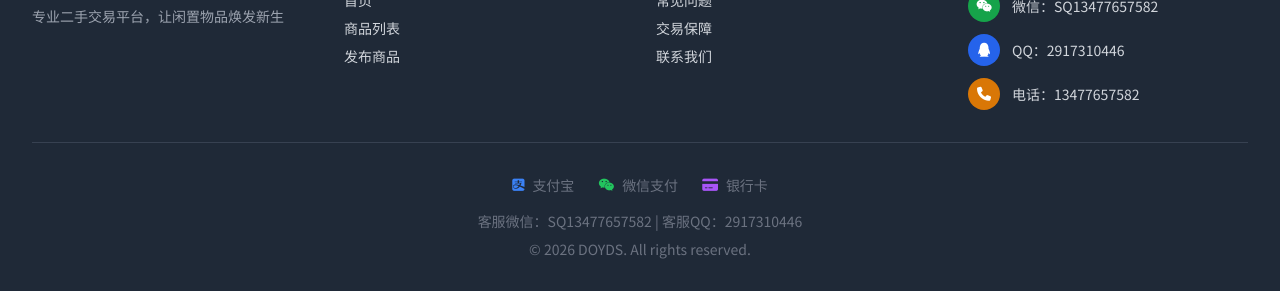
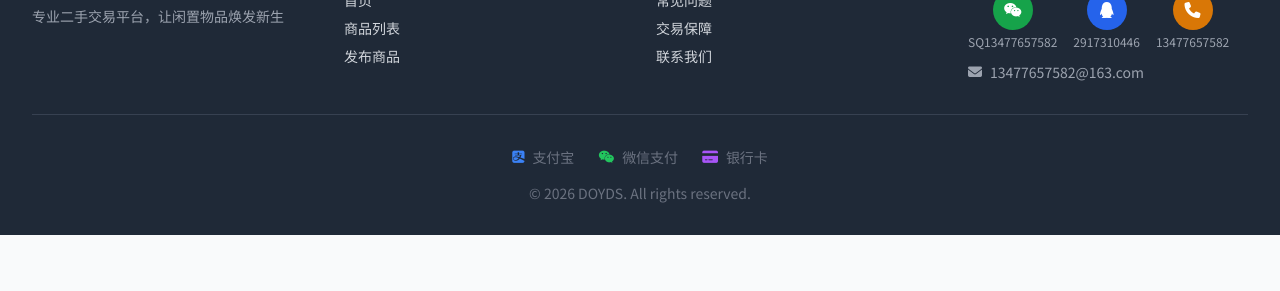
Before and after one commit to Do2ll/doyds, a plain HTML site: page index.html in a window 1280 px wide. Shown: the part 778-1069 px from the top of the page. After the commit the page ends 1013 px from the top, so only its background shows below. Drawn offline with nearby package versions, Linux system fonts and the light colour scheme.

Commit message:
Simplify footer contact info layout

```diff
--- a/index.html
+++ b/index.html
@@ -1041,26 +1041,30 @@
                 </div>
                 <div>
                     <h4 class="font-bold text-white mb-4">关注我们</h4>
-                    <div class="space-y-3">
-                        <a href="weixin://contacts/profile/SQ13477657582" class="flex items-center text-sm text-gray-300 hover:text-green-400 transition-colors">
-                            <div class="w-8 h-8 bg-green-600 rounded-full flex items-center justify-center mr-3">
-                                <i class="fab fa-weixin text-white text-sm"></i>
-                            </div>
-                            <span>微信：SQ13477657582</span>
-                        </a>
-                        <a href="tencent://AddContact/?fromId=45&fromSubId=1&subcmd=all&uin=2917310446" class="flex items-center text-sm text-gray-300 hover:text-blue-400 transition-colors">
-                            <div class="w-8 h-8 bg-blue-600 rounded-full flex items-center justify-center mr-3">
-                                <i class="fab fa-qq text-white text-sm"></i>
-                            </div>
-                            <span>QQ：2917310446</span>
-                        </a>
-                        <a href="tel:13477657582" class="flex items-center text-sm text-gray-300 hover:text-amber-400 transition-colors">
-                            <div class="w-8 h-8 bg-amber-600 rounded-full flex items-center justify-center mr-3">
-                                <i class="fas fa-phone text-white text-sm"></i>
-                            </div>
-                            <span>电话：13477657582</span>
-                        </a>
-                    </div>
+                    <div class="flex space-x-4 mb-3">
+                        <div class="text-center">
+                            <a href="#" class="w-10 h-10 bg-green-600 rounded-full flex items-center justify-center hover:bg-green-500 transition-colors mx-auto">
+                                <i class="fab fa-weixin text-white"></i>
+                            </a>
+                            <p class="text-xs text-gray-400 mt-1">SQ13477657582</p>
+                        </div>
+                        <div class="text-center">
+                            <a href="#" class="w-10 h-10 bg-blue-600 rounded-full flex items-center justify-center hover:bg-blue-500 transition-colors mx-auto">
+                                <i class="fab fa-qq text-white"></i>
+                            </a>
+                            <p class="text-xs text-gray-400 mt-1">2917310446</p>
+                        </div>
+                        <div class="text-center">
+                            <a href="tel:13477657582" class="w-10 h-10 bg-amber-600 rounded-full flex items-center justify-center hover:bg-amber-500 transition-colors mx-auto">
+                                <i class="fas fa-phone text-white"></i>
+                            </a>
+                            <p class="text-xs text-gray-400 mt-1">13477657582</p>
+                        </div>
+                    </div>
+                    <a href="mailto:13477657582@163.com" class="flex items-center text-sm text-gray-400 hover:text-amber-400 transition-colors">
+                        <i class="fas fa-envelope mr-2"></i>
+                        <span>13477657582@163.com</span>
+                    </a>
                 </div>
             </div>
             <div class="border-t border-gray-700 mt-8 pt-8 text-center text-sm text-gray-500">
@@ -1069,8 +1073,7 @@
                     <span class="flex items-center"><i class="fab fa-weixin text-green-500 mr-2"></i> 微信支付</span>
                     <span class="flex items-center"><i class="fas fa-credit-card text-purple-500 mr-2"></i> 银行卡</span>
                 </div>
-                <p class="mb-2">客服微信：SQ13477657582 | 客服QQ：2917310446</p>
-                <p>&copy; 2026 DOYDS. All rights reserved.</p>
+                &copy; 2026 DOYDS. All rights reserved.
             </div>
         </div>
     </footer>
```
